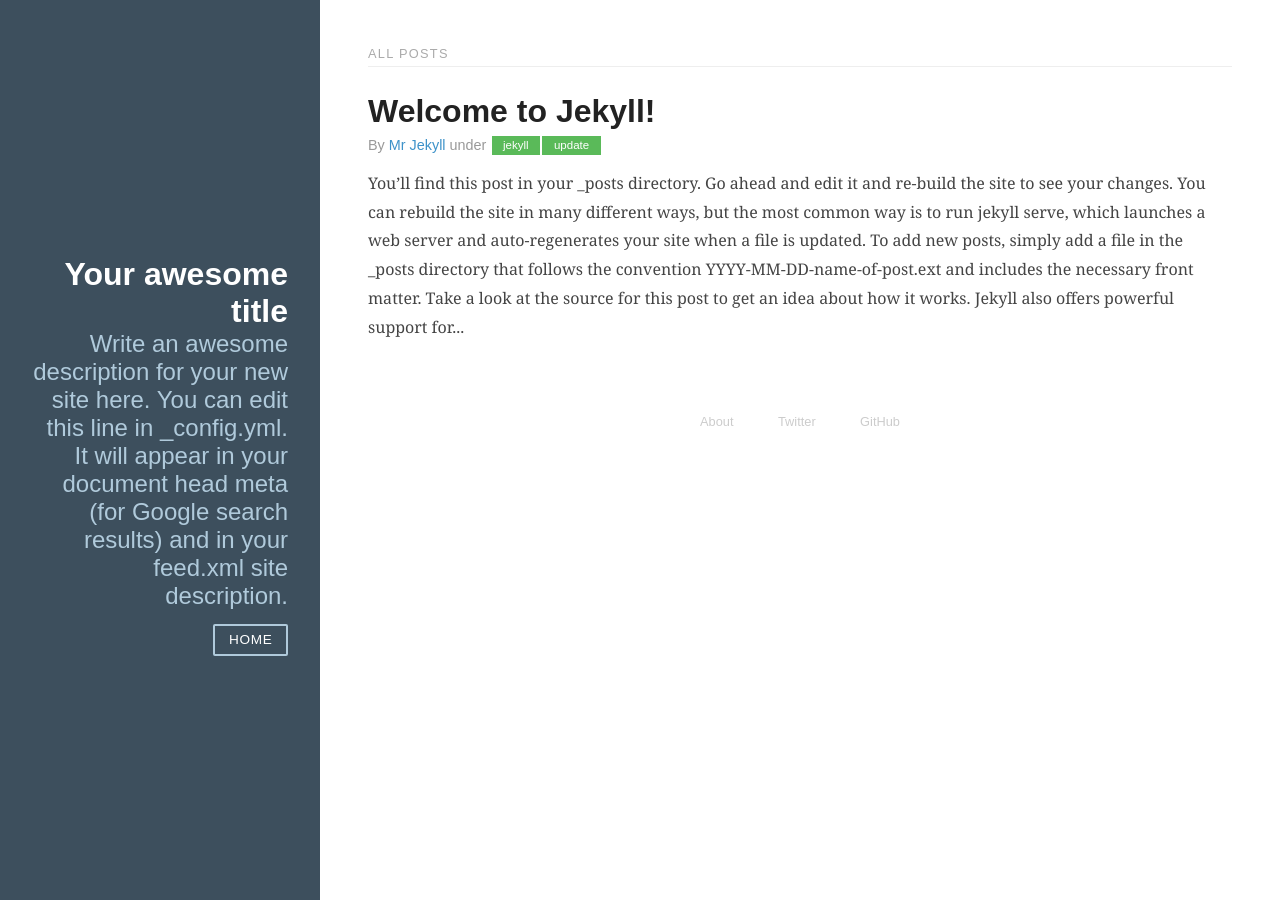
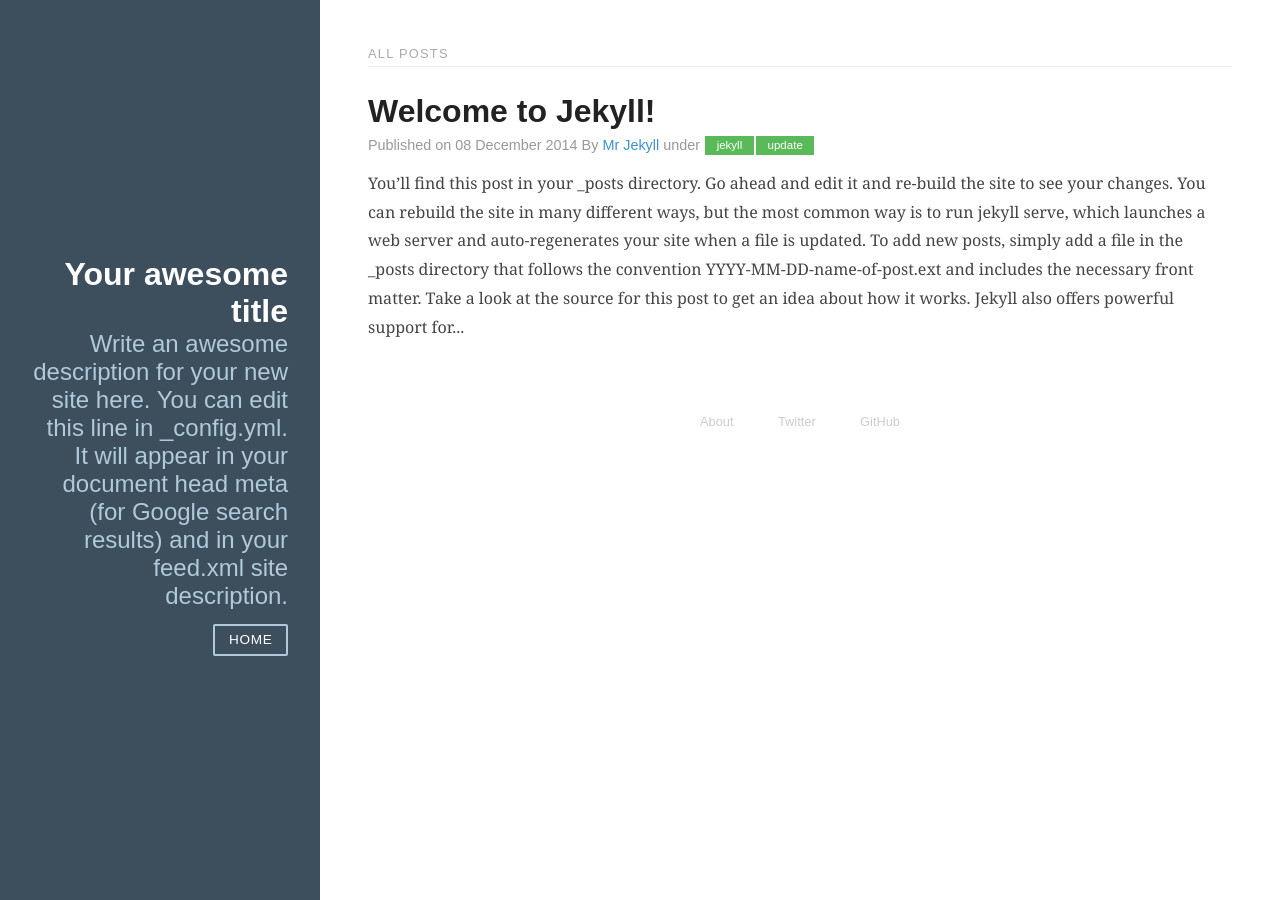
Before and after one commit to DarrylDias/PureBlog, a Jekyll site: the page built from index.html, in a window 1280 px wide. Built offline with Jekyll 4.4.1, drawn with Linux system fonts in a browser that asks for light colours.

Commit message:
Adding post date

```diff
--- a/index.html
+++ b/index.html
@@ -13,7 +13,7 @@
       <a href="{{ post.url }}"><h2 class="post-title">{{ post.title }}</h2></a>
 
       <p class="post-meta">
-        By <a href="#" class="post-author">{% if post.author %}{{ post.author}}{% endif %}</a> under {% for category in post.categories %}<a class="post-category post-category-design" href="#">{{ category }}</a>{% endfor %}</p>
+        Published on {{ post.date | date_to_long_string }} By <a href="#" class="post-author">{% if post.author %}{{ post.author}}{% endif %}</a> under {% for category in post.categories %}<a class="post-category post-category-design" href="#">{{ category }}</a>{% endfor %}</p>
       </header>
 
       <div class="post-description">
```
